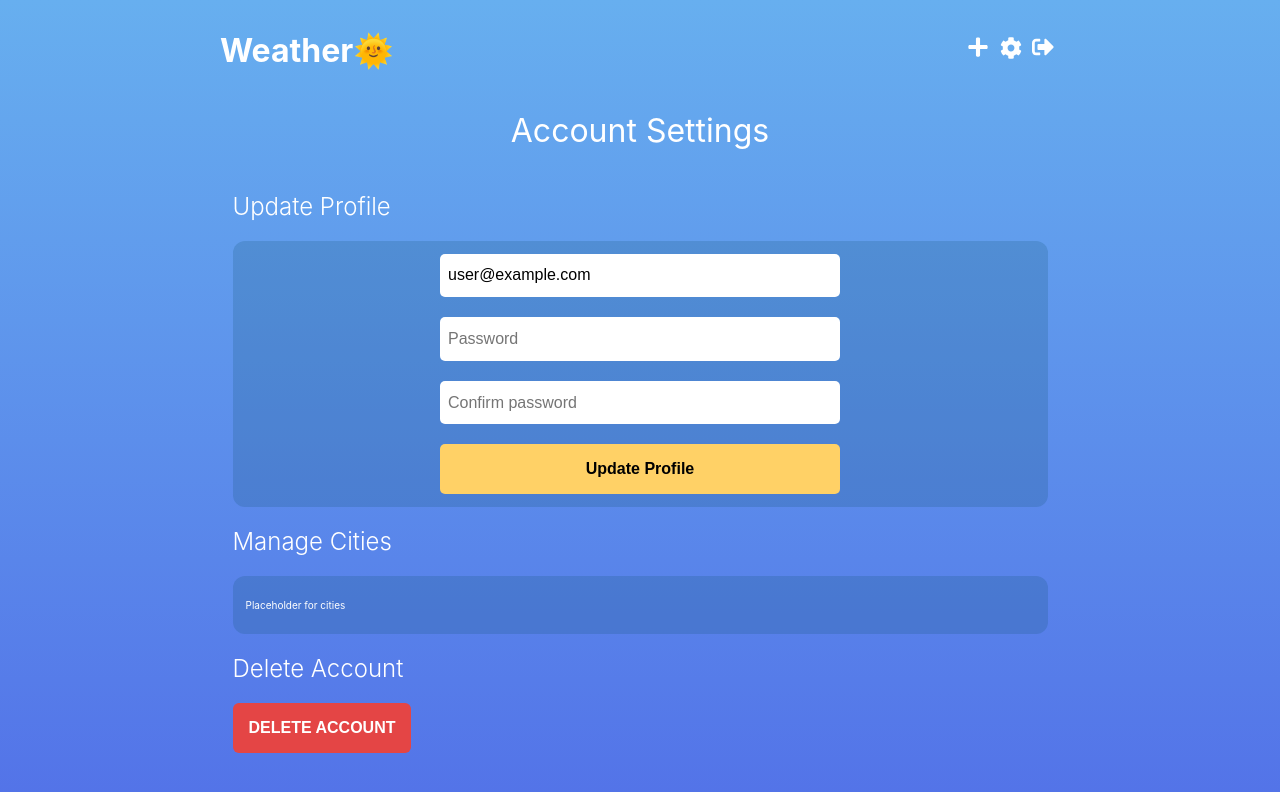
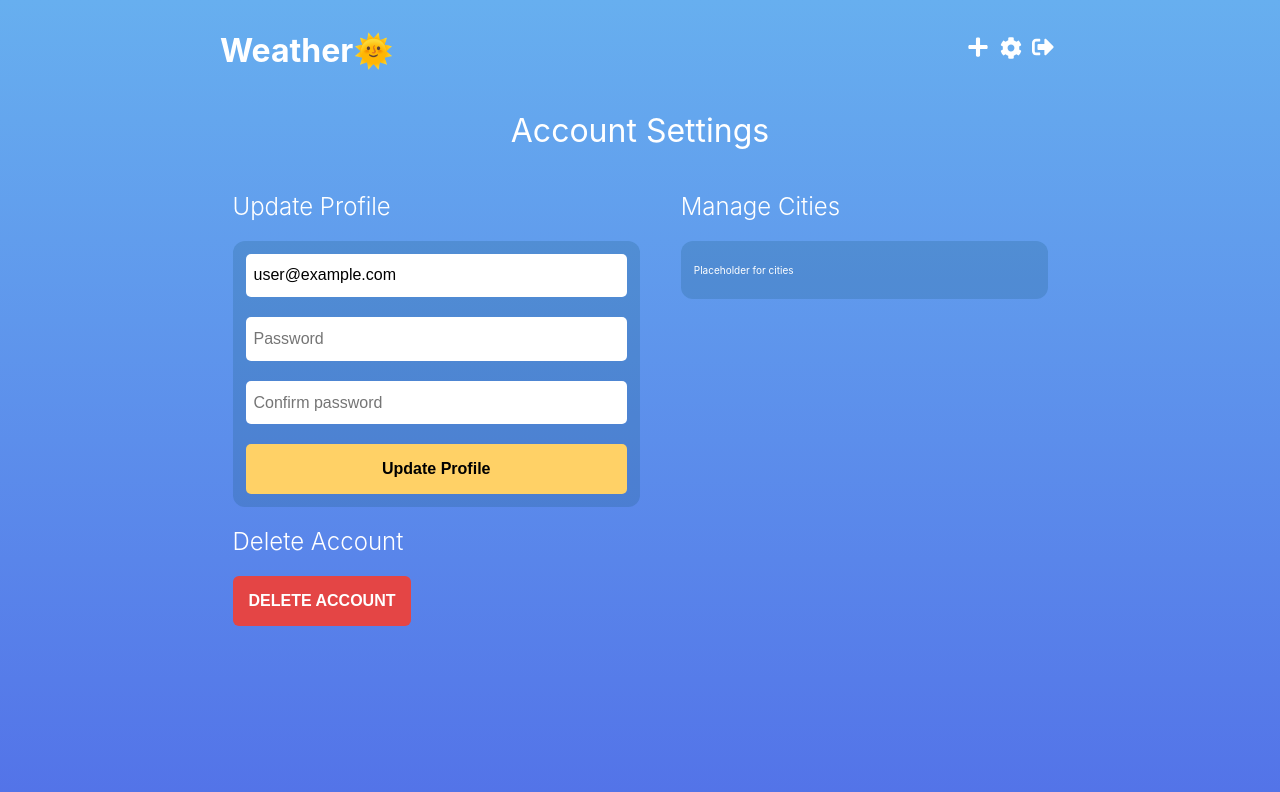
Before and after one commit to dejanantic/weather-app, a React (Create React App) app: page /settings in a window 1280 px wide. Shown: the top 792 px of the page. Built offline with nearby package versions, Linux system fonts and the light colour scheme; no server answers; sample sign-in values are in the browser's storage.

Commit message:
Restructure HTML and style of Settings component

```diff
--- a/src/Settings/Settings.css
+++ b/src/Settings/Settings.css
@@ -1,8 +1,6 @@
 .settings {
   width: 100%;
   max-width: var(--content-max-width);
-  display: flex;
-  flex-flow: column nowrap;
   color: var(--text-primary);
 }
 
@@ -19,10 +17,29 @@
   font-weight: 300;
 }
 
+.settings__sections {
+  display: flex;
+  flex-flow: column nowrap;
+}
+
 .settings__section {
   width: 100%;
   background: var(--background-placeholder);
   border-radius: var(--border-radius);
-  /* font-size: 1.6em; */
   padding: var(--test-padding);
 }
+
+@media screen and (min-width: 48em) {
+  .settings__sections {
+    flex-flow: row wrap;
+    justify-content: space-between;
+  }
+
+  .settings__update-profile {
+    flex: 0 1 50%;
+  }
+
+  .settings__manage-cities {
+    flex: 0 1 45%;
+  }
+}
--- a/src/Settings/Settings.js
+++ b/src/Settings/Settings.js
@@ -12,12 +12,12 @@ export default function Settings() {
         <div className="settings__title-container">
           <h1 className="settings__title">account settings</h1>
         </div>
+        <div className="settings__sections">
           <section className="settings__update-profile">
             <h2 className="settings__setting-title">update profile</h2>
             <div className="settings__section">
               <UpdateProfile />
             </div>
-          {/* Placeholder */}
           </section>
           <section className="settings__manage-cities">
             <h2 className="settings__setting-title">manage cities</h2>
@@ -30,6 +30,7 @@ export default function Settings() {
             <h2 className="settings__setting-title">delete account</h2>
             <DeleteAccount />
           </section>
+        </div>
       </main>
     </>
   );
```
Lines whose indentation alone changed are shown as unchanged.
